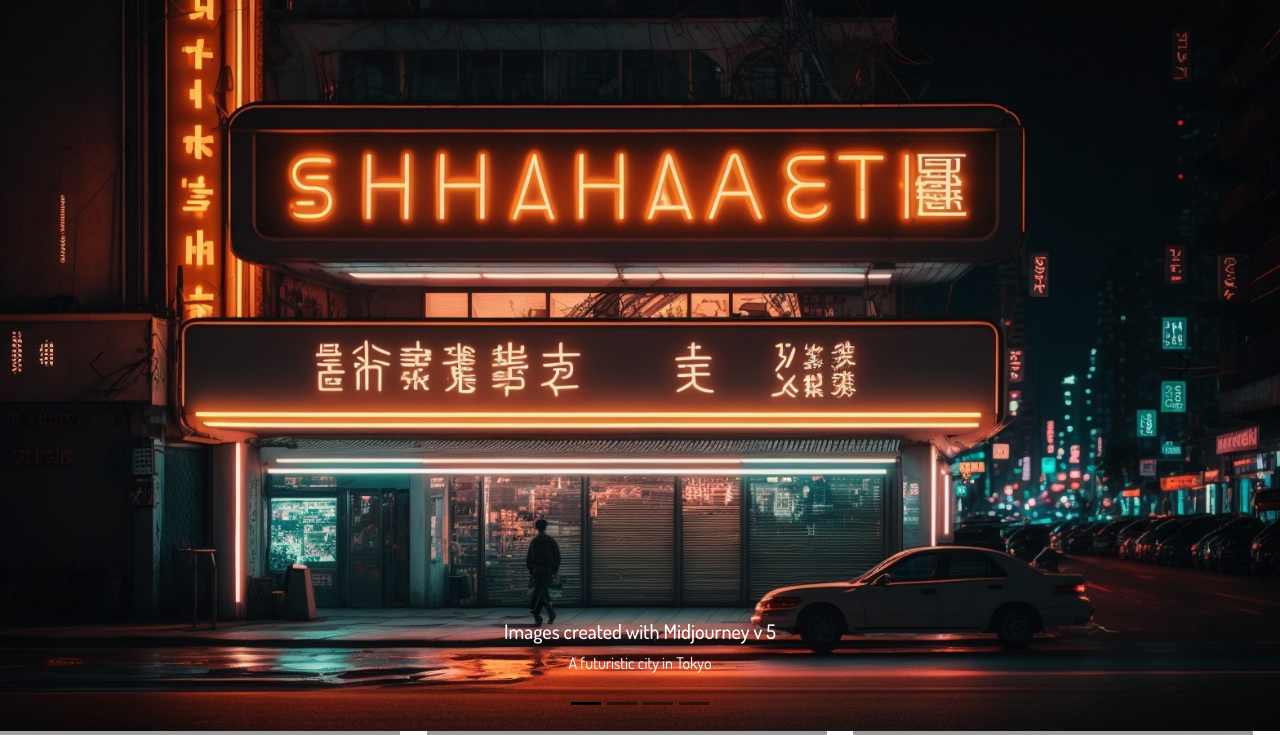
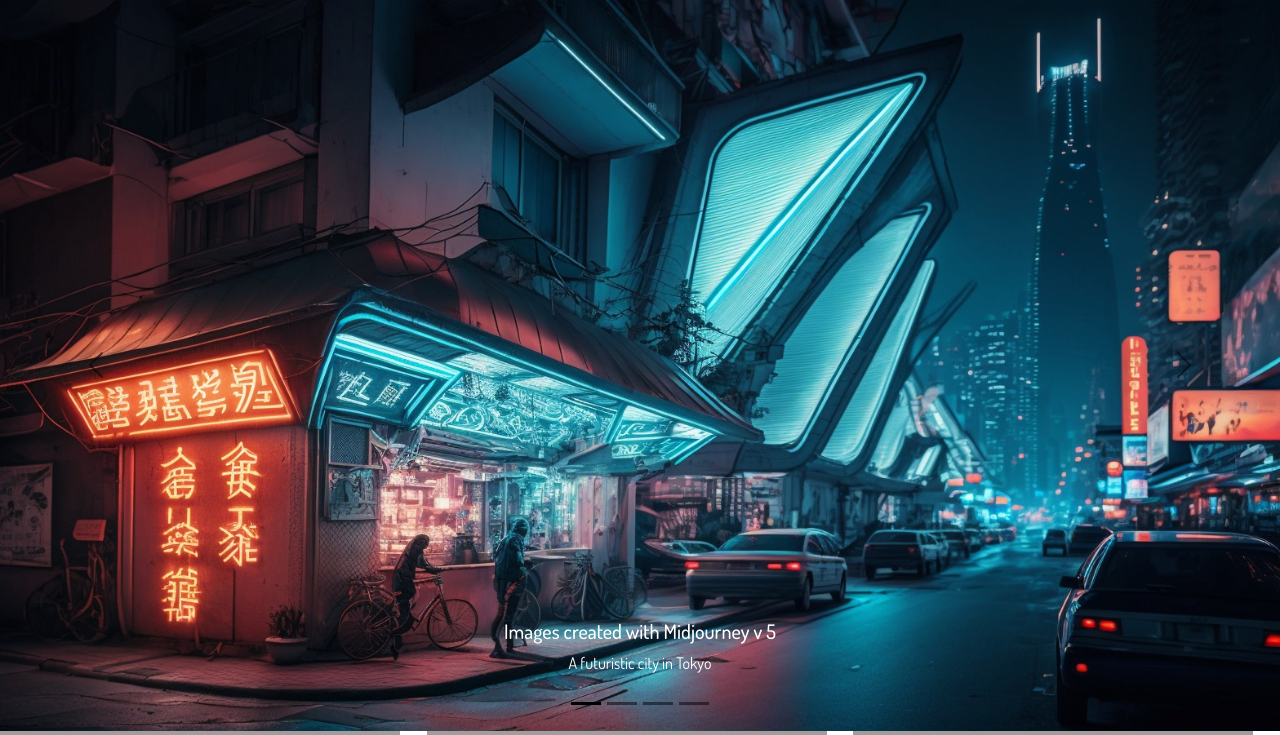
Before and after one commit to Flor-p/Flor-p-librosonline_2025, a Django app: page /usuario/ in a window 1280 px wide. Shown: the part 90-825 px from the top of the page. Run offline with Django 4.2, Linux system fonts and the light colour scheme; data comes from the database, SQL or seed files in the repository; some libraries are stand-ins or nearby versions; grey boxes are pictures that could not be loaded.

Commit message:
Flor-p-librosonline_2025

```diff
--- a/templates/vistaprevia/index.html
+++ b/templates/vistaprevia/index.html
@@ -12,21 +12,21 @@
   </div>
   <div class="carousel-inner">
     <div class="carousel-item active" data-bs-interval="10000">
-      <img src="{% static 'img/city4.jpg' %}" class="d-block w-100" alt="...">
+      <img src="{% static 'img/city5.jpg' %}" class="d-block w-100" alt="...">
       <div class="carousel-caption d-none d-md-block">
         <h5 class="text-white">Images created with Midjourney v 5</h5>
         <p class="text-white">A futuristic city in Tokyo</p>
       </div>
     </div>
     <div class="carousel-item" data-bs-interval="2000">
-      <img src="{% static 'img/city6.jpg' %}" class="d-block w-100" alt="...">
+      <img src="{% static 'img/city4.jpg' %}" class="d-block w-100" alt="...">
       <div class="carousel-caption d-none d-md-block">
         <h5 class="text-white">Images created with Midjourney v 5</h5>
         <p class="text-white">a futuristic city in Tokyo</p>
       </div>
     </div>
     <div class="carousel-item">
-      <img src="{% static 'img/city5.jpg' %}" class="d-block w-100" alt="...">
+      <img src="{% static 'img/city3.jpg' %}" class="d-block w-100" alt="...">
       <div class="carousel-caption d-none d-md-block">
         <h5 class="text-white">Images created with Midjourney v 5</h5>
         <p class="text-white">a futuristic city in Tokyo</p>
```
